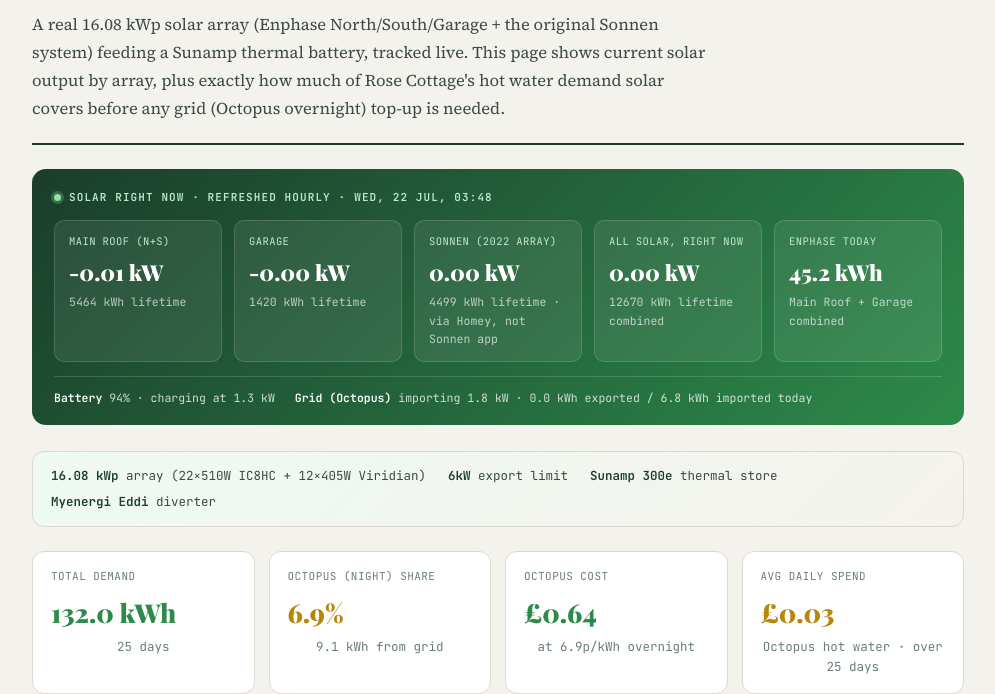
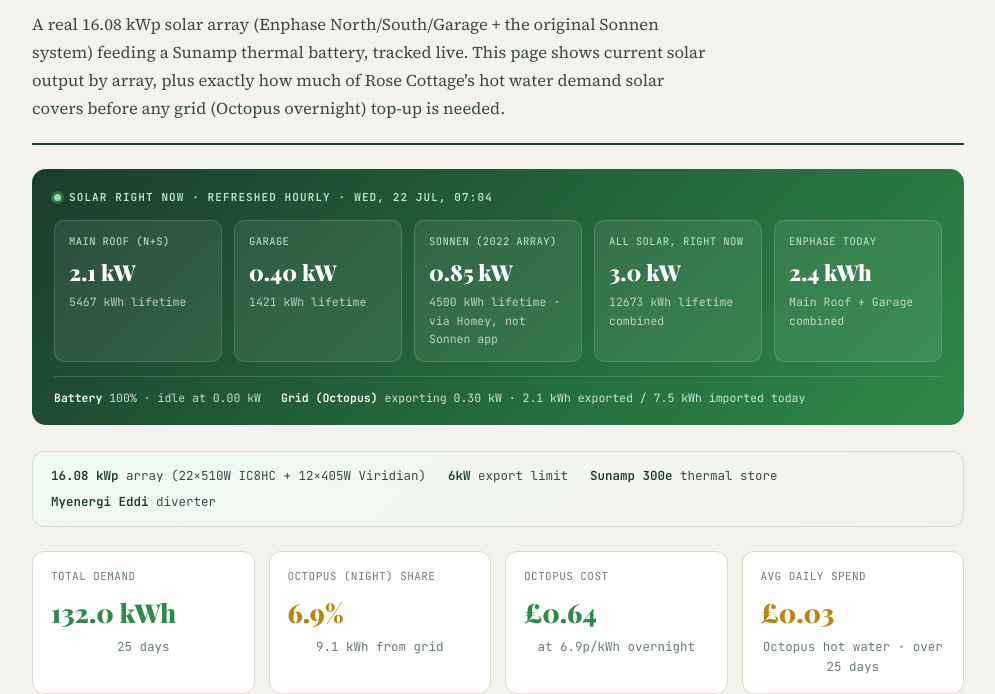
Before and after one commit to jackandthebear/decarbonarama, a plain HTML site: page rose-cottage/hot-water.html in a window 1280 px wide. Shown: the part 145-839 px from the top of the page, without its empty margins (142-1137 px from the left). Drawn offline with nearby package versions, Linux system fonts and the light colour scheme.

Commit message:
Refresh Rose Cottage live solar strip

```diff
--- a/rose-cottage/hot-water.html
+++ b/rose-cottage/hot-water.html
@@ -172,13 +172,13 @@
 // which has a known bug showing solar generation at roughly 2x the real figure).
 // Grid import/export figures are the Octopus smart meter (source of truth for the whole house), not the Sonnen circuit's own grid CT.
 const SOLAR_LIVE = {
-  generated_at: "2026-07-22T03:48:01Z",
-  main_roof:       { power_w: -5, lifetime_kwh: 5464.06 },
-  garage:          { power_w: -1, lifetime_kwh: 1420.32 },
-  enphase_total:   { power_w: 0, today_kwh: 45.23, lifetime_kwh: 8170.85 },
-  sonnen:          { power_w: 0, lifetime_kwh: 4499.37 },
-  battery:         { soc_pct: 94, state: "charging", power_w: 1304, lifetime_charged_kwh: 2431.04, lifetime_discharged_kwh: 2733.66 },
-  grid:            { power_w: 1798, today_export_kwh: 0.004, today_import_kwh: 6.806, lifetime_export_kwh: 8264.36, lifetime_import_kwh: 85355.04 },
+  generated_at: "2026-07-22T07:04:47Z",
+  main_roof:       { power_w: 2112, lifetime_kwh: 5466.61 },
+  garage:          { power_w: 400, lifetime_kwh: 1420.62 },
+  enphase_total:   { power_w: 2175, today_kwh: 2.36, lifetime_kwh: 8173.21 },
+  sonnen:          { power_w: 850, lifetime_kwh: 4499.98 },
+  battery:         { soc_pct: 100, state: "idle", power_w: 0, lifetime_charged_kwh: 2431.36, lifetime_discharged_kwh: 2733.75 },
+  grid:            { power_w: -300, today_export_kwh: 2.096, today_import_kwh: 7.474, lifetime_export_kwh: 8266.46, lifetime_import_kwh: 85355.7 },
 };
 // SOLAR_LIVE_DATA_END
 
```
